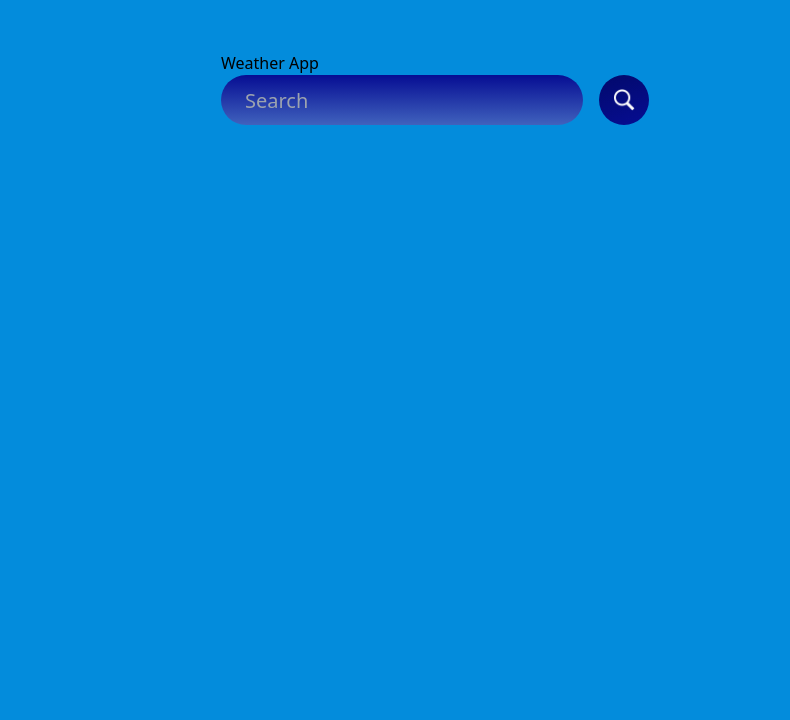
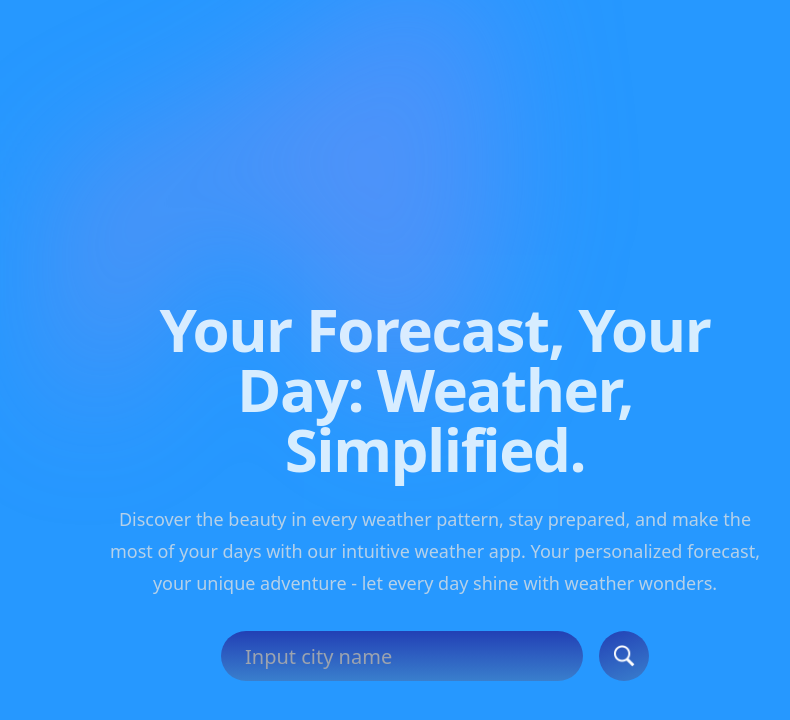
Before and after one commit to Chinatsu0820/react-weather-final, a React app: page / in a window 1280 px wide. Shown: the top 720 px of the page, without its empty margins (205-995 px from the left). Built offline with nearby package versions, Linux system fonts and the light colour scheme.

Commit message:
added home page

```diff
--- a/public/index.html
+++ b/public/index.html
@@ -4,7 +4,7 @@
         <meta charset="UTF-8" />
         <meta http-equiv="X-UA-Compatible" content="IE=edge" />
         <meta name="viewport" content="width=device-width, initial-scale=1.0" />
-        <title>Project - React 18, Webpack 5</title>
+        <title>Weather App</title>
     </head>
     <body>
         <!-- app for render components -->
--- a/src/App.js
+++ b/src/App.js
@@ -1,11 +1,13 @@
 import React from "react";
 import "./index.css";
-import WeatherApp from './components/WeatherApp.jsx';
+// import WeatherApp from './components/WeatherApp.jsx';
+import Home from './components/Home.jsx';
 
 function App() {
   return (
     <div className="App">
-      <WeatherApp />
+      <Home/>
+      {/* <WeatherApp /> */}
     </div>
   );
 }
--- /dev/null
+++ b/src/components/Home.css
@@ -0,0 +1,36 @@
+.lg\:py-56 {
+    padding-top: 10rem;
+    padding-bottom: 2rem;
+}
+
+body{
+    background-color: #0087ffd9;
+}
+
+.relative{
+    background-color: #0087ffd9;
+}
+.text-4xl{
+
+    color: #f6fbffd9;
+}
+
+.text-lg{
+    color: #d4dce3d4;
+}
+@media (min-width: 640px) {
+    .sm\:py-48 {
+      padding-top: 12rem;
+      padding-bottom: 2rem;
+    }
+}
+
+@media (max-width:450px){
+    .mt-6{
+        display: none;
+    }
+    .lg\:py-56{
+        padding-top: 30px;
+        padding-bottom: 0px;
+    }
+}
--- /dev/null
+++ b/src/components/Home.jsx
@@ -0,0 +1,44 @@
+import React from 'react';
+import { useState } from 'react';
+import WeatherApp from './WeatherApp.jsx';
+import './Home.css';
+import './WeatherApp.jsx'
+
+export default function Example() {
+  const [mobileMenuOpen, setMobileMenuOpen] = useState(false)
+
+  return (
+    <div>
+
+        <div className="bg-white">
+
+          <div className="relative isolate px-6 pt-14 lg:px-8">
+            <div
+              className="absolute inset-x-0 -top-40 -z-10 transform-gpu overflow-hidden blur-3xl sm:-top-80"
+              aria-hidden="true"
+            >
+              <div
+                className="relative left-[calc(50%-11rem)] aspect-[1155/678] w-[36.125rem] -translate-x-1/2 rotate-[30deg] bg-gradient-to-tr from-[#ff80b5] to-[#9089fc] opacity-30 sm:left-[calc(50%-30rem)] sm:w-[72.1875rem]"
+                style={{
+                  clipPath:
+                    'polygon(74.1% 44.1%, 100% 61.6%, 97.5% 26.9%, 85.5% 0.1%, 80.7% 2%, 72.5% 32.5%, 60.2% 62.4%, 52.4% 68.1%, 47.5% 58.3%, 45.2% 34.5%, 27.5% 76.7%, 0.1% 64.9%, 17.9% 100%, 27.6% 76.8%, 76.1% 97.7%, 74.1% 44.1%)',
+                }}
+              />
+            </div>
+            <div className="mx-auto max-w-2xl py-32 sm:py-48 lg:py-56">
+              <div className="text-center">
+                <h1 className="text-4xl font-bold tracking-tight text-gray-900 sm:text-6xl">
+                Your Forecast, Your Day: Weather, Simplified.
+                </h1>
+                <p className="mt-6 text-lg leading-8 text-gray-600">
+                Discover the beauty in every weather pattern, stay prepared, and make the most of your days with our intuitive weather app. Your personalized forecast, your unique adventure - let every day shine with weather wonders.
+                </p>
+
+              </div>
+            </div>
+          </div>
+        </div>
+        <WeatherApp />
+    </div>
+  )
+}
--- a/src/components/WeatherApp.css
+++ b/src/components/WeatherApp.css
@@ -9,7 +9,7 @@
 .search-inside{
     width: 362px;
     height: 50px;
-    background: linear-gradient(0deg, #4062bd 0%, #060d93 100%);
+    background: linear-gradient(0deg, #4077bdc2 0%, #2240b5 100%);;
     border: none;
     outline: none;
     border-radius: 40px;
@@ -27,7 +27,7 @@
     width: 50px;
     height: 50px;
     border-radius: 40px;
-    background: linear-gradient(-20deg, #060d93 0%, #02096b 100%);
+    background: linear-gradient(-20deg, #4077bdc2 0%, #2240b5 100%);
 }
 
 .search-icon{
@@ -40,10 +40,10 @@
     gap: 20px;
 }
 
-.card-container {
+.card-container-1 {
     display: flex;
-    flex-wrap: wrap;
     justify-content: center;
+    flex-direction: row;
     gap: 20px;
 }
 
@@ -68,6 +68,15 @@
         height: 40px;
     }
 
+    .card-container{
+        width: 320px;
+        gap: 0px;
+        margin-bottom: 20px;
+    }
+    .mt-4 {
+        margin-top: 0;
+    }
+
 }
 
 .main-card{
--- a/src/components/WeatherApp.jsx
+++ b/src/components/WeatherApp.jsx
@@ -62,16 +62,15 @@ const WeatherApp = () => {
             <div className="main-container">
 
                 <div className="container">
-                    <h2>Weather App</h2>
 
                     <div className="searchBar">
-                        <input type="text" className="cityInput search-inside" placeholder="Search" />
+                        <input type="text" className="cityInput search-inside" placeholder="Input city name" />
                         <button className="search-button" onClick={search}>
                             <img className="search-icon" src={search_icon} alt="Search" />
                         </button>
                     </div>
 
-                    <div className="card-container">
+                    <div className="card-container-1">
                         {data && (
                             <>
                                 <MainCard data={data} className="main-card" />
--- a/src/index.css
+++ b/src/index.css
@@ -3,10 +3,8 @@
 @tailwind utilities;
 
 body {
-    background-color:rgb(3, 140, 220);
+    /* background-color:rgb(3, 140, 220); */
     display: flex;
     padding: 4% 8%;
     justify-content: center;
-
-
 }
```
Also changed, not shown: src/index.js (+4 -3 lines).
